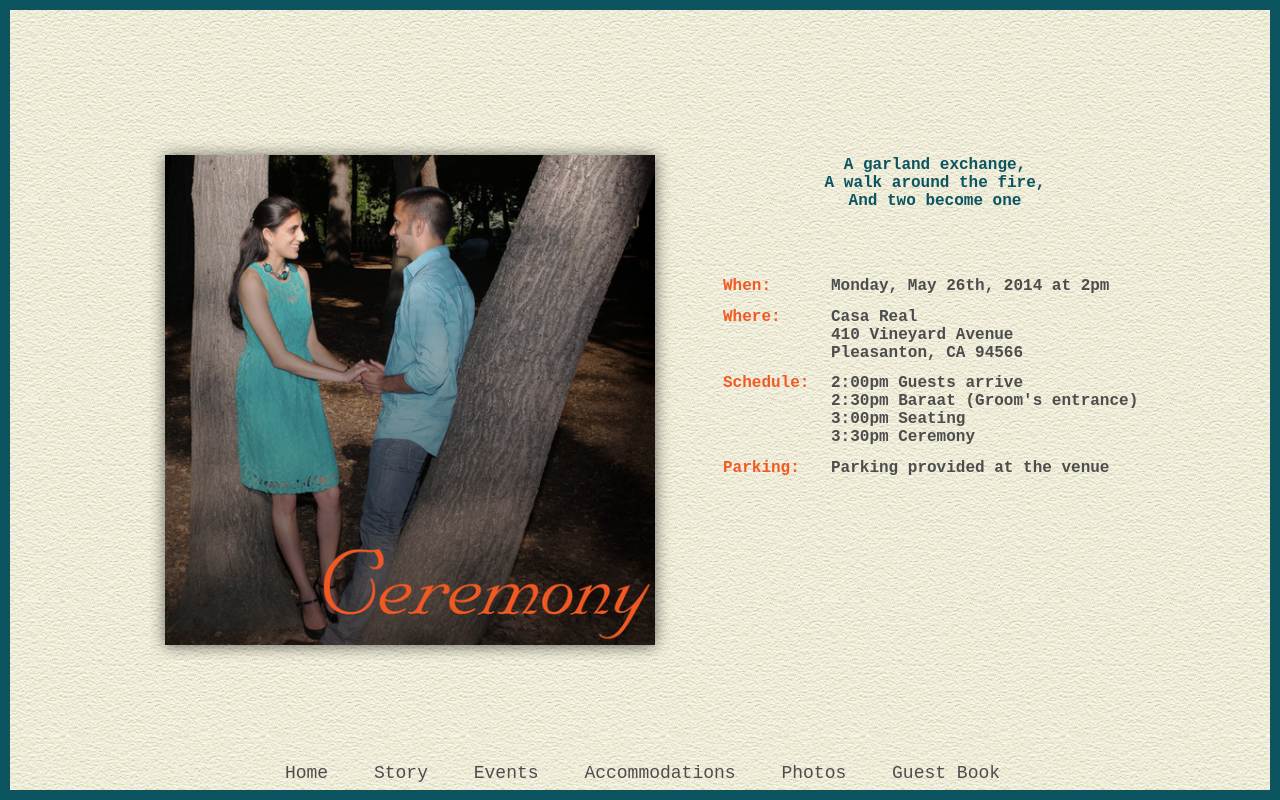
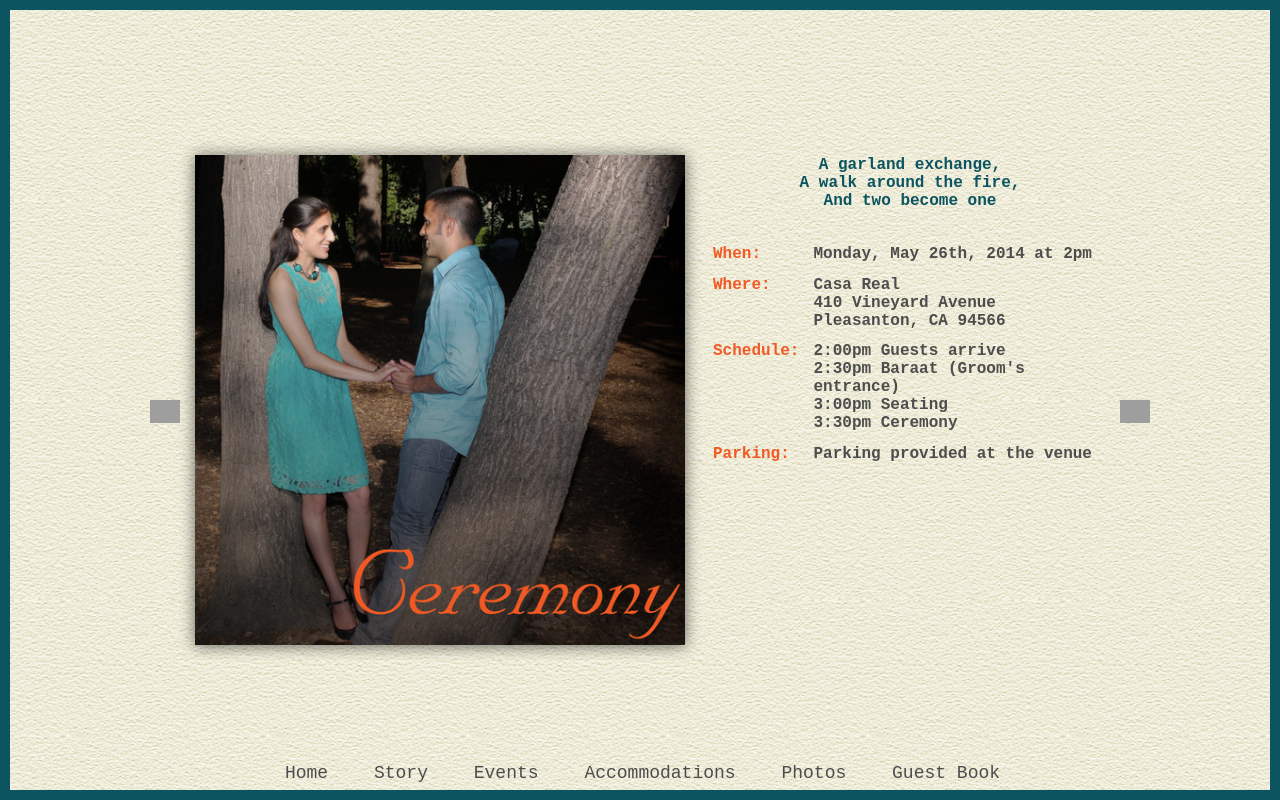
Before and after one commit to arathnam/wedding-website, a Python web app: template templates/ceremony.html in a window 1280 px wide. Run offline with Jinja, Linux system fonts and the light colour scheme; the template is opened without the code that fills it, so the values that code supplies are empty; some libraries are stand-ins or nearby versions; grey boxes are pictures that could not be loaded.

Commit message:
Adding arrows to events pages

```diff
--- a/css/individual_event.css
+++ b/css/individual_event.css
@@ -18,25 +18,63 @@
     position: relative;
 }
 
-#img-container img {
-    max-width: 540px;
+#img-container-left {
+    float: left;
+    position: relative;
+    min-width: 30px;
+    max-width: 30px;
+    min-height: 100%;
+    top: 260px; /* Half of content height */
+}
+
+#img-container-left img {
+    width: 100%;
+}
+
+#img-container-right {
+    float: right;
+    min-height: 100%;
+}
+
+#img-container-right img {
+    max-width: 510px;
     max-height: 490px;
     display: block;
     margin: 15px;
 }
 
-.text-container {
-    margin-left: 570px;
+#text-container {
+    margin-left: 560px;
     font-size: 16px;
+    position: relative;
 }
 
-.text-container a {
+#text-container a {
     text-decoration: none;
     color: inherit;
 }
 
-.text-container a:hover {
+#text-container a:hover {
     text-decoration: underline;
+}
+
+#text-container-left {
+    float: left;
+    max-width: 400px; /* HACK: 1000px - 520px (for image) - 60px for arrows */
+    min-height: 100%;
+}
+
+#text-container-right {
+    float: right;
+    position: relative;
+    min-width: 30px;
+    max-width: 30px;
+    min-height: 100%;
+    top: 260px; /* Half of content height */
+}
+
+#text-container-right img {
+    width: 100%;
 }
 
 .text-header {
--- a/templates/ceremony.html
+++ b/templates/ceremony.html
@@ -10,16 +10,18 @@
     <div id="container">
         <div id="event-container">
             <div id="img-container">
+                <div id="img-container-left">
+                    <a href="/garba"><img src="/img/left_arrow.png"/></a>
+                </div>
+                <div id="img-container-right">
                     <img class="img-container-image shadowed" src="/img/ceremony.jpg"/>
                 </div>
-
-            <div class="text-container">
-                <p class="text-header teal-color">A garland exchange,<br>A walk around the fire,<br>And two become one<br></p>
             </div>
 
-            <div class="text-container">
-                <p class="text-header teal-color"></p>
-                <table width="100%">
+            <div id="text-container">
+                <div id="text-container-left">
+                    <p class="text-header teal-color">A garland exchange,<br>A walk around the fire,<br>And two become one<br></p>
+                    <table>
                         <tr class="padding-under">
                             <td class="left-column orange-color">When:</td>
                             <td class="right-column gray-color">Monday, May 26th, 2014 at 2pm</td>
@@ -38,6 +40,10 @@
                         </tr>
                     </table>
                 </div>
+                <div id="text-container-right">
+                    <a href="/reception"><img src="/img/right_arrow.png"/></a>
+                </div>
+            </div>
         </div>
     </div>
 {% endblock %}
```
Also changed, not shown: templates/garba.html (+10 -5 lines), templates/reception.html (+7 -4 lines). Lines whose indentation alone changed are shown as unchanged.
